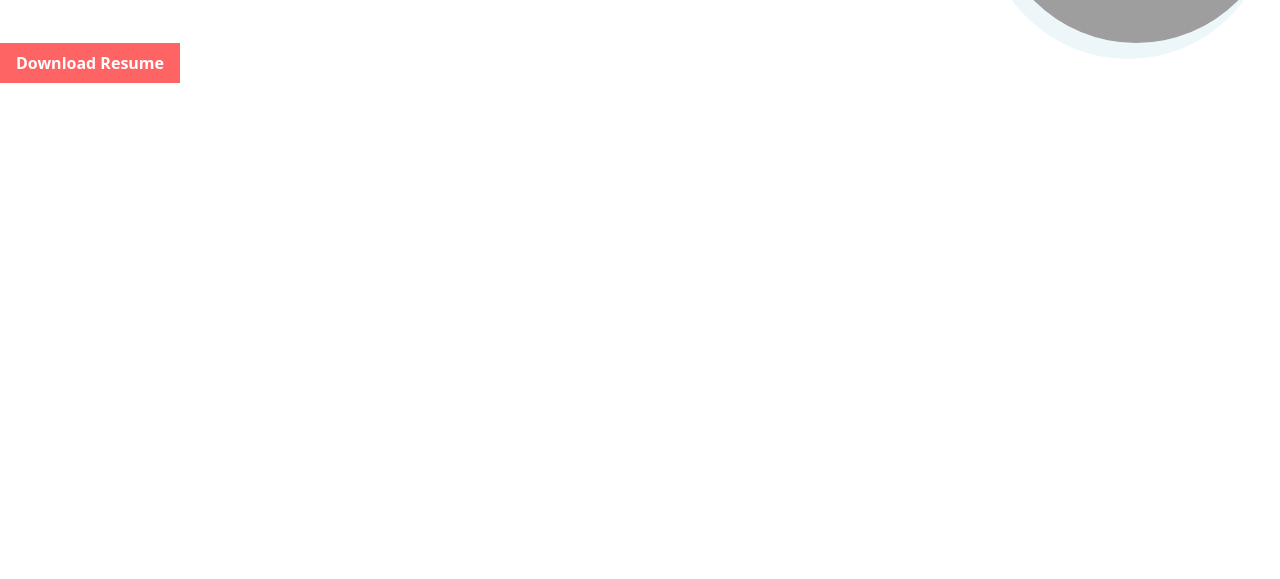
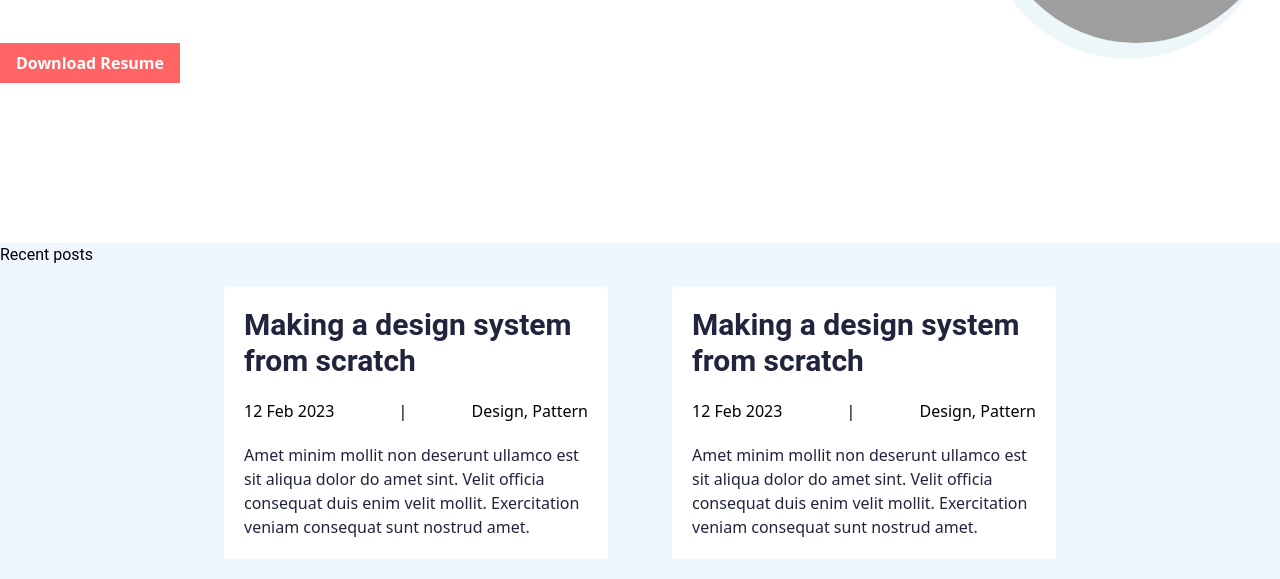
Before and after one commit to hectorg2211/portfolio-gatsby, a Gatsby site: page / in a window 1280 px wide. Shown: the part 405-984 px from the top of the page. Before the commit the page ends 800 px from the top, so only its background shows below. Built offline with nearby package versions, Linux system fonts and the light colour scheme; Gatsby itself is replaced by a stand-in of ours; grey boxes are pictures that could not be loaded.

Commit message:
add recent posts section

```diff
--- /dev/null
+++ b/src/components/PostCard/PostCard.stories.js
@@ -0,0 +1,15 @@
+import PostCard from './index';
+
+export default {
+  component: PostCard,
+  title: 'PostCard',
+}
+
+const Template = (args) => <PostCard {...args} />
+export const Default = Template.bind({})
+Default.args = {
+  title: 'Making a design system from scratch',
+  date: '12 Feb 2023',
+  labels: 'Design, Pattern',
+  text: 'Amet minim mollit non deserunt ullamco est sit aliqua dolor do amet sint. Velit officia consequat duis enim velit mollit. Exercitation veniam consequat sunt nostrud amet.'
+}
--- /dev/null
+++ b/src/components/PostCard/index.jsx
@@ -0,0 +1,21 @@
+import React from 'react'
+
+function PostCard({title, date, labels, text}) {
+    return(
+        <div className='flex flex-col max-w-sm gap-5 m-auto p-5 rounded bg-white'>
+            <div>
+                <h1 className='text-3xl font-semibold text-dark'> {title}</h1>
+            </div>
+            <div className='flex flex-row w-full m-auto gap-3 justify-between'>
+                <p>{date}</p>
+                <p> | </p>
+                <p>{labels}</p>
+            </div>
+            <div>
+                <p className='text-dark'>{text}</p>
+            </div>
+        </div>
+    )
+}
+
+export default PostCard
--- /dev/null
+++ b/src/modules/RecentPosts/RecentPosts.stories.js
@@ -0,0 +1,15 @@
+import RecentPosts from './index'
+
+export default {
+    component: RecentPosts,
+    title: 'RecentPosts'
+}
+
+const Template = args => <RecentPosts {...args}/>
+export const Default = Template.bind({})
+Default.args = {
+    title: 'Making a design system from scratch',
+    date: '12 Feb 2023',
+    labels: 'Design, Pattern',
+    text: 'Amet minim mollit non deserunt ullamco est sit aliqua dolor do amet sint. Velit officia consequat duis enim velit mollit. Exercitation veniam consequat sunt nostrud amet.'
+}
--- /dev/null
+++ b/src/modules/RecentPosts/index.jsx
@@ -0,0 +1,20 @@
+import React from 'react'
+import PostCard from '../../components/PostCard'
+
+function RecentPosts(props){
+    return (
+        <div className='container m-auto flex flex-col items-start bg-blue-50'>
+            <div className='flex m-auto w-full text-left'>
+                <h6>Recent posts</h6>
+            </div>
+            <div className='flex flex-row w-full max-w-4xl gap-10 m-auto p-5 justify-center flex-wrap'>
+                <PostCard title={props.title} date={props.date} labels={props.labels} text={props.text}></PostCard>
+                <PostCard title={props.title} date={props.date} labels={props.labels} text={props.text}></PostCard>
+            </div>
+        </div>
+
+
+    )
+}
+
+export default RecentPosts
--- a/src/pages/index.js
+++ b/src/pages/index.js
@@ -1,12 +1,12 @@
 import * as React from "react"
-import Button from '../components/Button'
-import Avatar from '../components/Avatar'
 import Hero from '../modules/Hero'
+import RecentPosts from '../modules/RecentPosts'
 
 const IndexPage = () => {
   return (
     <main>
     <Hero />
+    <RecentPosts title='Making a design system from scratch' date='12 Feb 2023' labels='Design, Pattern' text='Amet minim mollit non deserunt ullamco est sit aliqua dolor do amet sint. Velit officia consequat duis enim velit mollit. Exercitation veniam consequat sunt nostrud amet.'/>
     </main>
   )
 }
```
